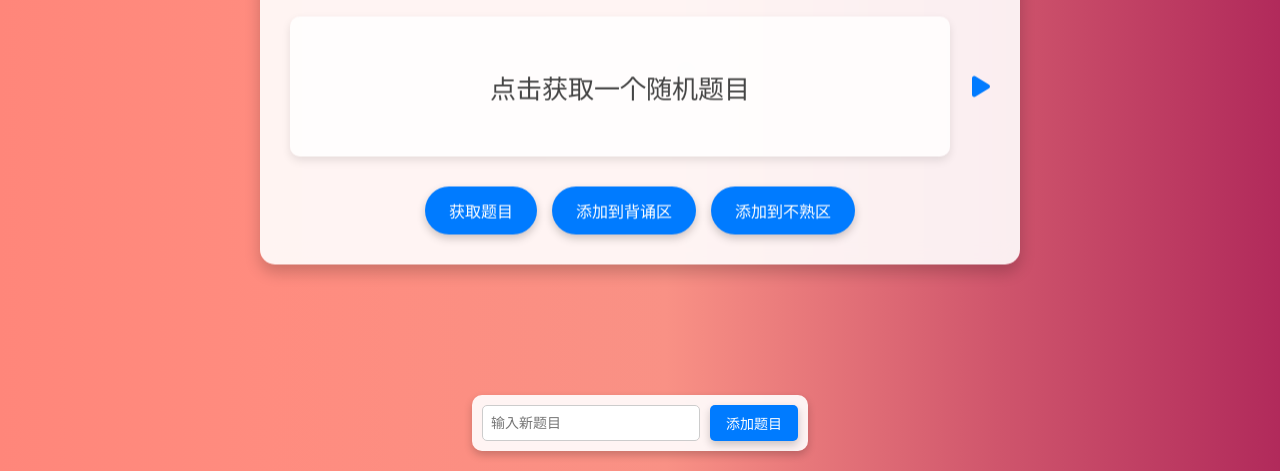
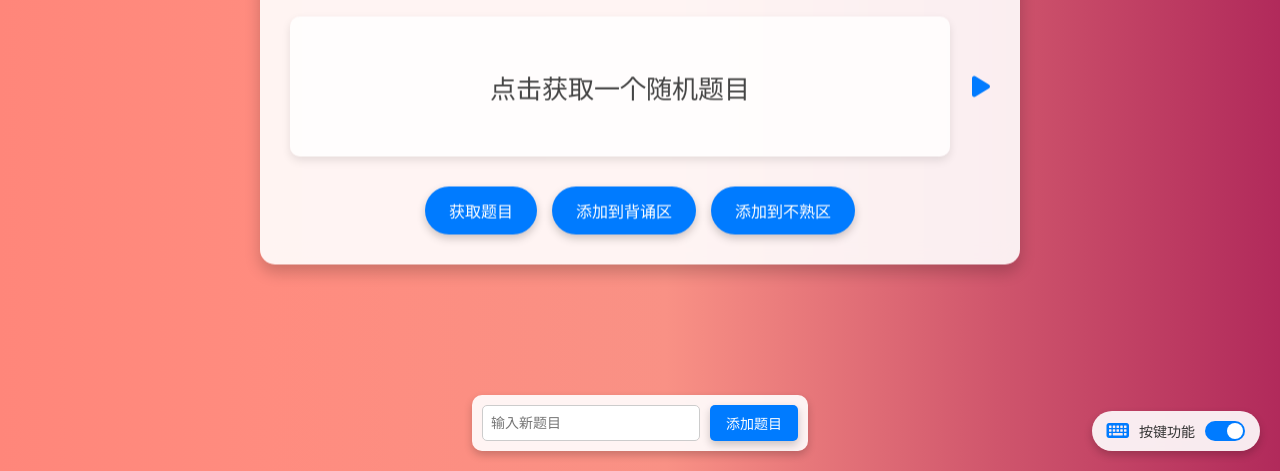
Before and after one commit to rb05180518/random-question-generator, a plain HTML site: page index.html in a window 1280 px wide. Shown: the part 329-800 px from the top of the page. Drawn offline with Linux system fonts and the light colour scheme; some packages are replaced by stand-ins of ours; a script that the page names is missing.

Commit message:
Update index.css

```diff
--- a/index.css
+++ b/index.css
@@ -254,3 +254,76 @@ button:hover {
 .add-question-form button:hover {
 	background-color: #0056b3;
 }
+
+
+/* 按键事件开关样式 */
+.keyboard-toggle {
+  position: fixed;
+  bottom: 20px;
+  right: 20px;
+  background: rgba(255, 255, 255, 0.9);
+  padding: 10px 15px;
+  border-radius: 25px;
+  box-shadow: 0 4px 8px rgba(0, 0, 0, 0.2);
+  display: flex;
+  align-items: center;
+  gap: 10px;
+  backdrop-filter: blur(10px);
+  z-index: 1000;
+}
+
+.keyboard-toggle i {
+  font-size: 20px;
+  color: #007bff;
+}
+
+.keyboard-toggle span {
+  font-size: 14px;
+  color: #333333;
+}
+
+/* 开关样式 */
+.switch {
+  position: relative;
+  display: inline-block;
+  width: 40px;
+  height: 20px;
+}
+
+.switch input {
+  opacity: 0;
+  width: 0;
+  height: 0;
+}
+
+.slider {
+  position: absolute;
+  cursor: pointer;
+  top: 0;
+  left: 0;
+  right: 0;
+  bottom: 0;
+  background-color: #ccc;
+  transition: 0.4s;
+  border-radius: 20px;
+}
+
+.slider:before {
+  position: absolute;
+  content: "";
+  height: 16px;
+  width: 16px;
+  left: 2px;
+  bottom: 2px;
+  background-color: white;
+  transition: 0.4s;
+  border-radius: 50%;
+}
+
+input:checked + .slider {
+  background-color: #007bff;
+}
+
+input:checked + .slider:before {
+  transform: translateX(20px);
+}
```
Lines whose indentation alone changed are shown as unchanged.
